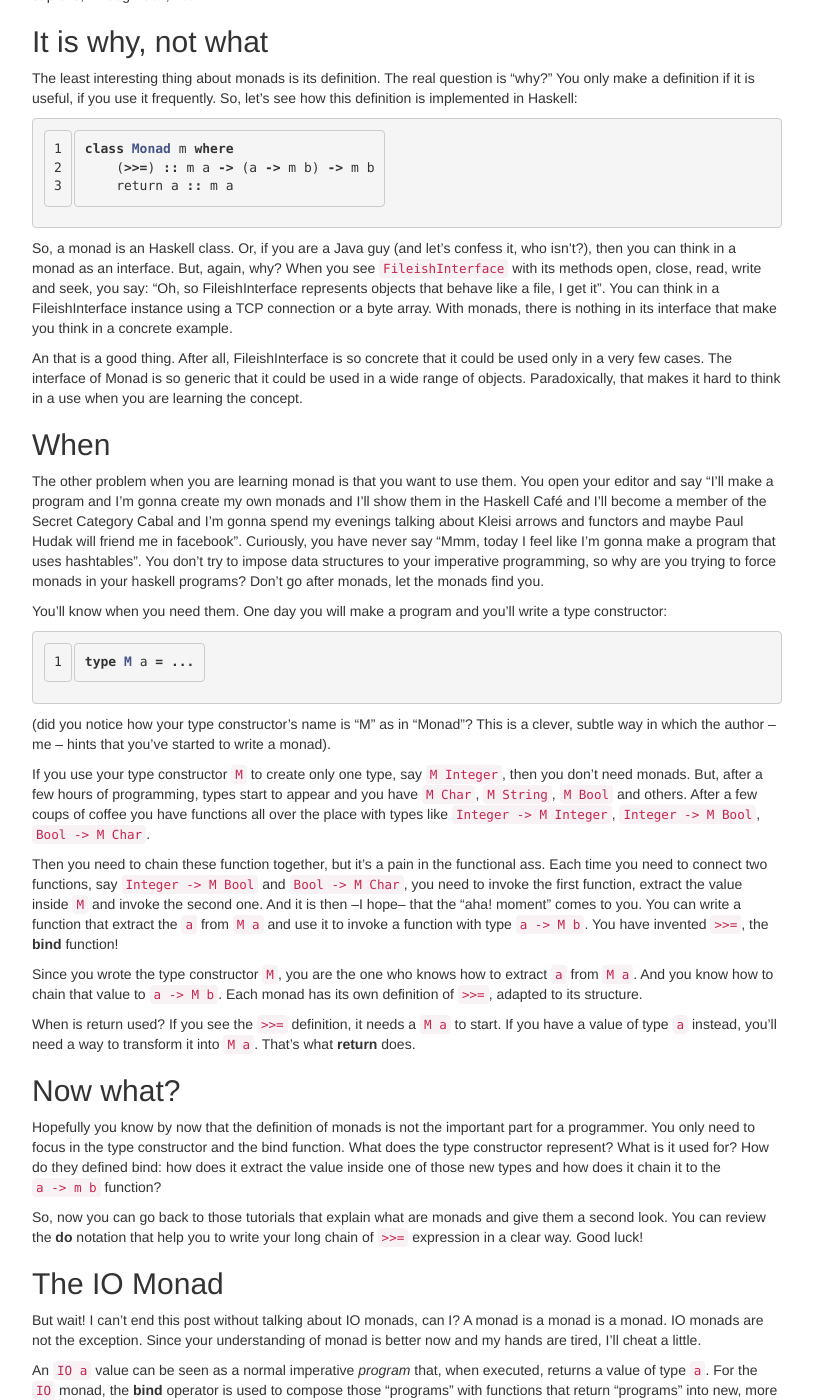
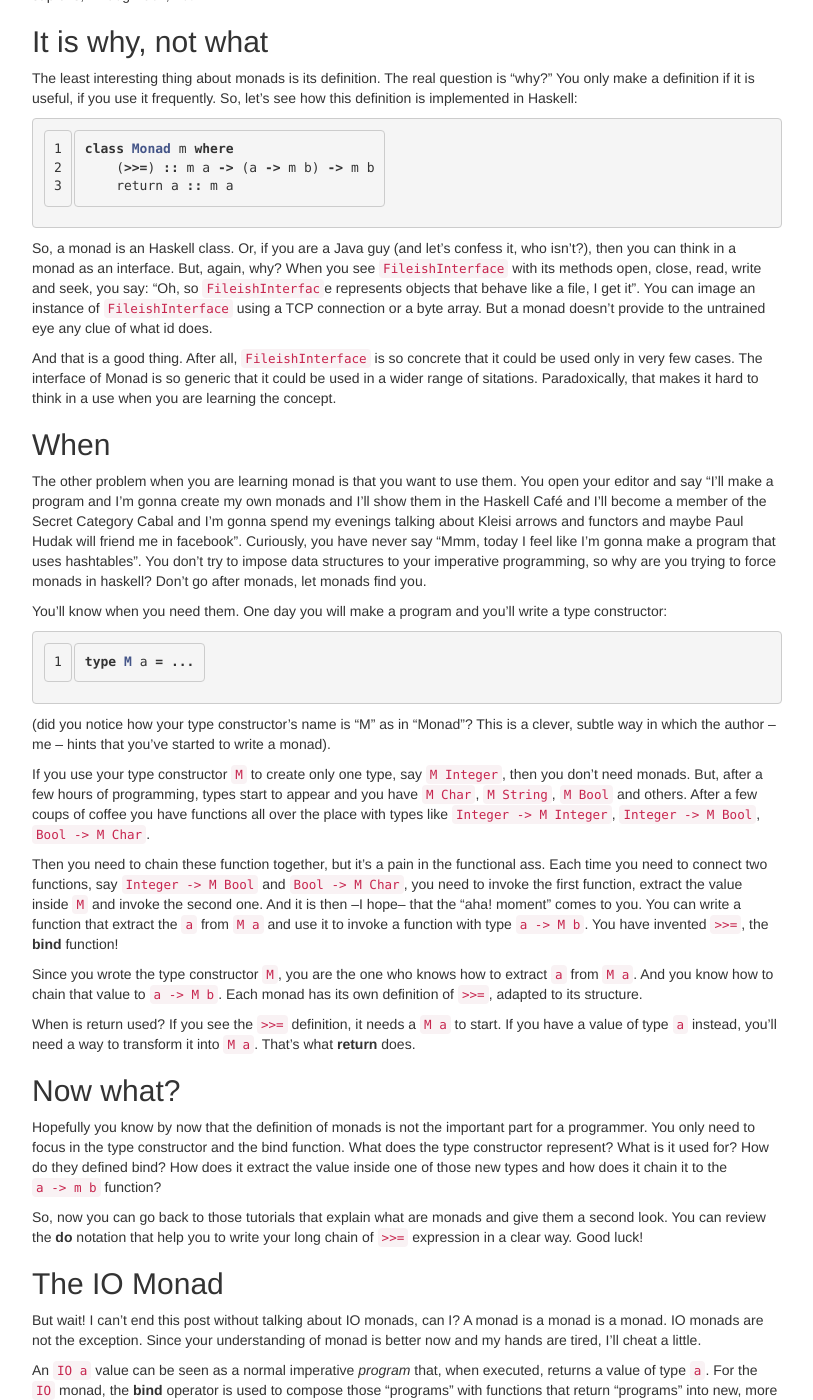
Before and after one commit to jdinunzio/jdinunzio.github.io, a Jekyll site: the page built from _posts/2010-01-22-monad-non-tutorial.md, in a window 1280 px wide and 1400 px high, scrolled down 697 px. Shown: the whole window, without its empty margins (38-851 px from the left). Built offline with Jekyll 4.4.1, drawn with Linux system fonts in a browser that asks for light colours; comment, search, counter and statistics services are not loaded.

Commit message:
Update 2010-01-22-monad-non-tutorial.md
Grammatical fixes

```diff
--- a/_posts/2010-01-22-monad-non-tutorial.md
+++ b/_posts/2010-01-22-monad-non-tutorial.md
@@ -51,14 +51,14 @@ class Monad m where
 So, a monad is an Haskell class. Or, if you are a Java guy (and let's confess
 it, who isn't?), then you can think in a monad as an interface. But, again,
 why? When you see `FileishInterface` with its methods open, close, read, write
-and seek, you say: "Oh, so FileishInterface represents objects that behave like
-a file, I get it". You can think in a FileishInterface instance using a TCP
-connection or a byte array. With monads, there is nothing in its
-interface that make you think in a concrete example.
+and seek, you say: "Oh, so `FileishInterfac`e represents objects that behave like
+a file, I get it". You can image an instance of `FileishInterface` using a TCP
+connection or a byte array. But a monad doesn't provide to the
+untrained eye any clue of what id does.
 
-An that is a good thing. After all, FileishInterface is so concrete that it
-could be used only in a very few cases. The interface of Monad is so generic
-that it could be used in a wide range of objects. Paradoxically, that makes
+And that is a good thing. After all, `FileishInterface` is so concrete that it
+could be used only in very few cases. The interface of Monad is so generic
+that it could be used in a wider range of sitations. Paradoxically, that makes
 it hard to think in a use when you are learning the concept.
 
 
@@ -71,8 +71,8 @@ the Secret Category Cabal and I'm gonna spend my evenings talking about Kleisi
 arrows and functors and maybe Paul Hudak will friend me in facebook".
 Curiously, you have never say "Mmm, today I feel like I'm gonna make a program
 that uses hashtables". You don't try to impose data structures to your
-imperative programming, so why are you trying to force monads in your haskell
-programs? Don't go after monads, let the monads find you.
+imperative programming, so why are you trying to force monads in haskell?
+Don't go after monads, let monads find you.
 
 You'll know when you need them. One day you will make a program and you'll
 write a type constructor:
@@ -113,7 +113,7 @@ you have a value of type `a` instead, you'll need a way to transform it into
 Hopefully you know by now that the definition of monads is not the important
 part for a programmer. You only need to focus in the type constructor and the
 bind function. What does the type constructor represent? What is it used for?
-How do they defined bind: how does it extract the value inside one of those new
+How do they defined bind? How does it extract the value inside one of those new
 types and how does it chain it to the `a -> m b` function?
 
 So, now you can go back to those tutorials that explain what are monads and give
```
